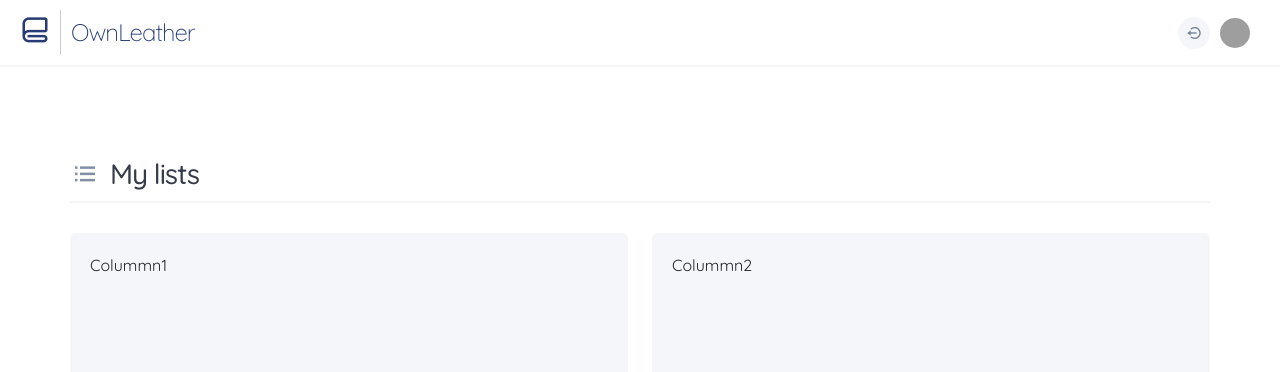
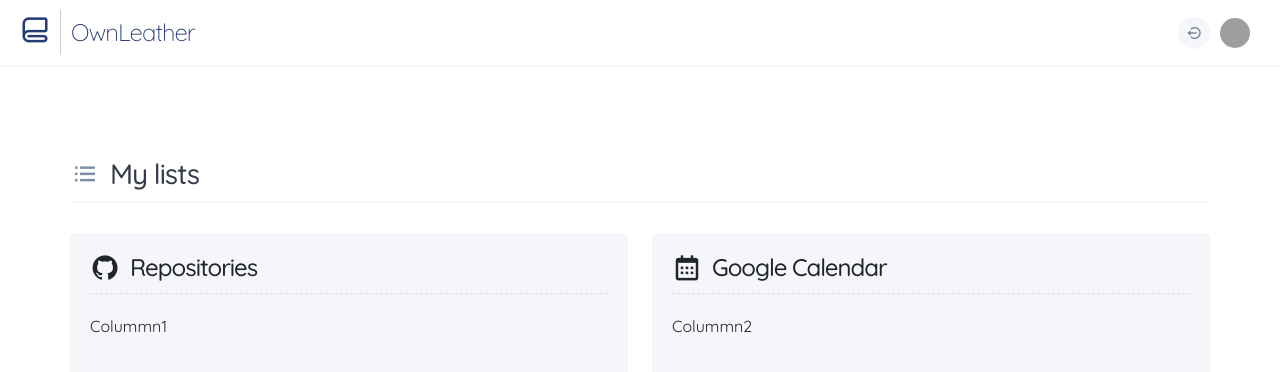
Before and after one commit to VirginiaCreativa/OwnLeather, a React app in the folder client/: page /user in a window 1280 px wide. Shown: the top 372 px of the page. Built offline with nearby package versions, Linux system fonts and the light colour scheme; grey boxes are pictures that could not be loaded.

Commit message:
Process User part 8

```diff
--- a/client/src/components/User/UserHeading.jsx
+++ b/client/src/components/User/UserHeading.jsx
@@ -14,6 +14,7 @@ const Headign = styled.div`
     font-weight: 300;
   }
 `;
+
 const UserHeading = () => {
   const userDatas = useSelector((state) => state.Userign.userDatas);
   return (
--- a/client/src/components/User/UserList.jsx
+++ b/client/src/components/User/UserList.jsx
@@ -9,10 +9,35 @@ const ColumnList = styled.div`
   min-height: 50vh;
 `;
 
-const UserList = ({ children }) => {
+const SubTitle = styled.div`
+  display: flex;
+  margin-bottom: 10px;
+  i {
+    margin-right: 10px;
+    font-size: 30px;
+  }
+  h4 {
+    margin-bottom: 0;
+  }
+`;
+const Line = styled.div`
+  display: block;
+  margin-bottom: 20px;
+  border-bottom: 1px dashed rgba(0, 0, 0, 0.1);
+  width: 100%;
+`;
+
+const UserList = ({ children, icon, title }) => {
   return (
     <>
-      <ColumnList>{children}</ColumnList>
+      <ColumnList>
+        <SubTitle>
+          <i className={`bx ${icon}`} />
+          <h4>{title}</h4>
+        </SubTitle>
+        <Line />
+        {children}
+      </ColumnList>
     </>
   );
 };
--- a/client/src/containers/user.jsx
+++ b/client/src/containers/user.jsx
@@ -10,10 +10,14 @@ const User = () => {
       <Title />
       <div className="row">
         <div className="col">
-          <ColumnList>Colummn1</ColumnList>
+          <ColumnList icon="bxl-github" title="Repositories">
+            Colummn1
+          </ColumnList>
         </div>
         <div className="col">
-          <ColumnList>Colummn2</ColumnList>
+          <ColumnList icon="bx-calendar" title="Google Calendar">
+            Colummn2
+          </ColumnList>
         </div>
       </div>
     </div>
```
Also changed, not shown: 1 other file (tests, documents, lock files or other folders).
